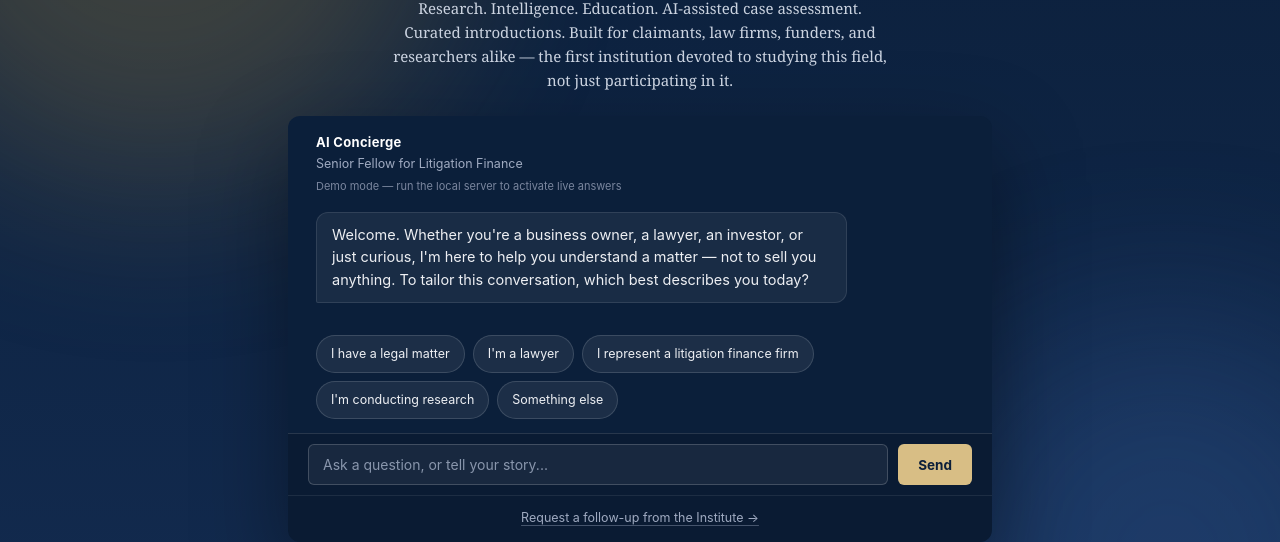
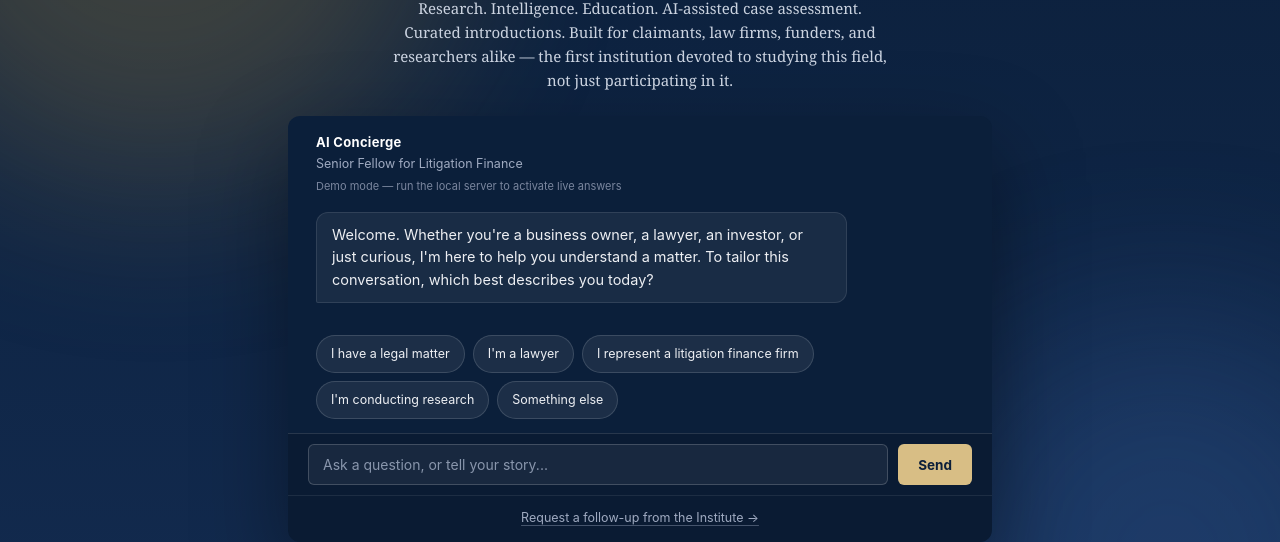
Before and after one commit to russrosenzweig/litigationfinanceinstitute, a website: page index.html in a window 1280 px wide. Shown: the part 258-800 px from the top of the page. Drawn offline with Linux system fonts and the light colour scheme; no server answers.

Commit message:
Remove 'not to sell you anything' line from Concierge welcome message

```diff
--- a/concierge-widget.js
+++ b/concierge-widget.js
@@ -42,7 +42,7 @@ function trackEvent(name, params){
 
 (function(){
 
-const WELCOME_HTML = "Welcome. Whether you're a business owner, a lawyer, an investor, or just curious, I'm here to help you understand a matter &mdash; not to sell you anything. To tailor this conversation, which best describes you today?";
+const WELCOME_HTML = "Welcome. Whether you're a business owner, a lawyer, an investor, or just curious, I'm here to help you understand a matter. To tailor this conversation, which best describes you today?";
 
 const ROLES = {
   claimant: {
--- a/index.html
+++ b/index.html
@@ -119,7 +119,7 @@
         <div class="sub" id="chStatus" style="color:#7A869E; font-size:11px; margin-top:4px;">Demo mode &mdash; run the local server to activate live answers</div>
       </div>
       <div class="ch-log" id="chLog">
-        <div class="msg ai">Welcome. Whether you're a business owner, a lawyer, an investor, or just curious, I'm here to help you understand a matter &mdash; not to sell you anything. To tailor this conversation, which best describes you today?</div>
+        <div class="msg ai">Welcome. Whether you're a business owner, a lawyer, an investor, or just curious, I'm here to help you understand a matter. To tailor this conversation, which best describes you today?</div>
       </div>
       <div class="prompts" id="promptRow">
         <div class="prompt-chip" data-role="claimant">I have a legal matter</div>
```
